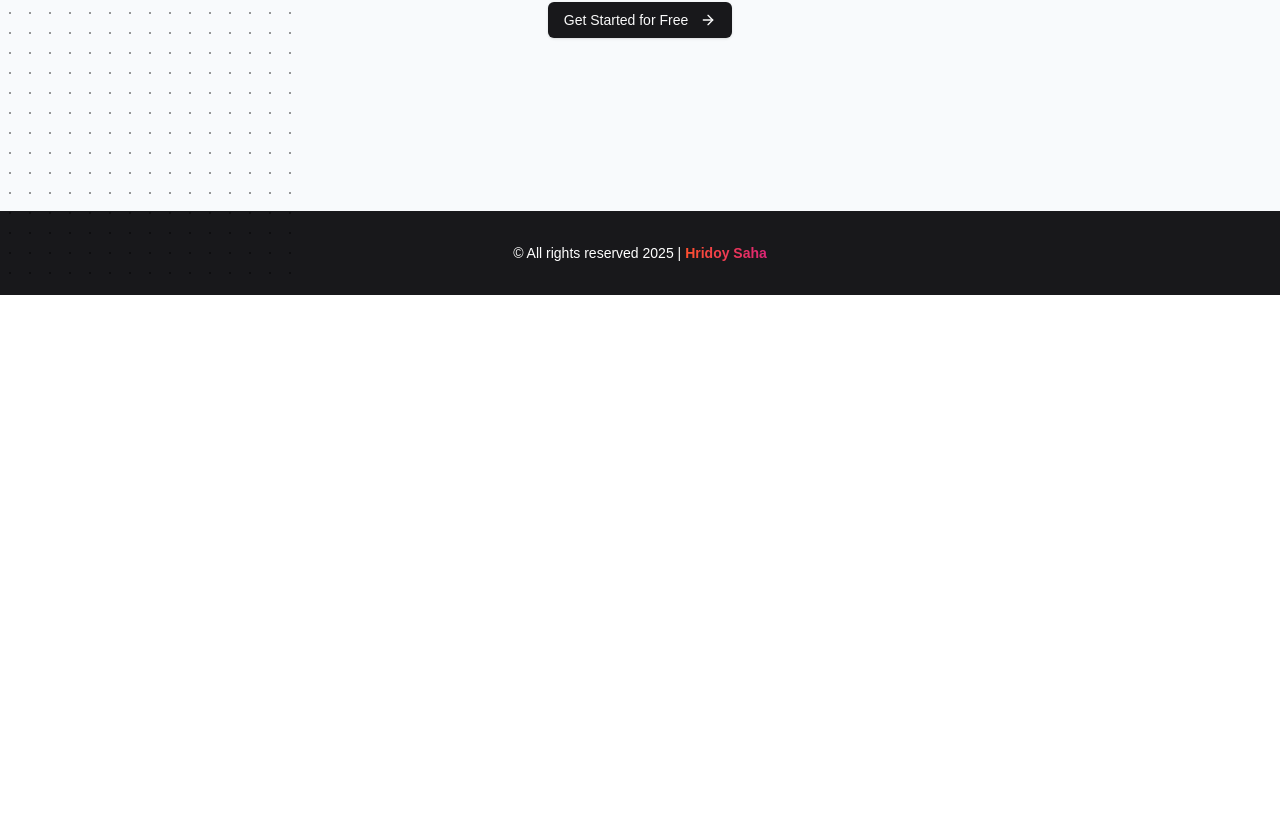
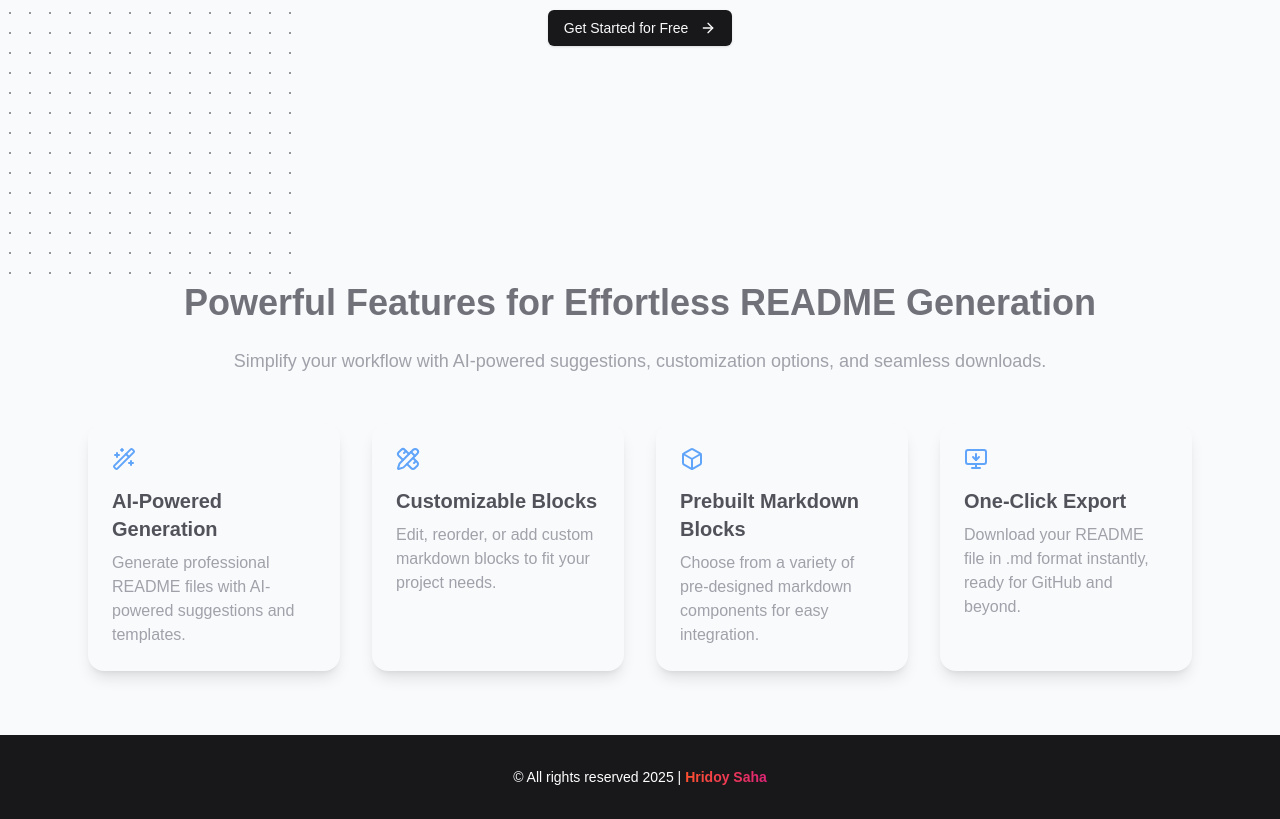
Before and after one commit to hridoysaha969/git-write, a Next.js app: page / in a window 1280 px wide. Shown: the part 437-1256 px from the top of the page. Before the commit the page ends 800 px from the top, so only its background shows below. Built offline with nearby package versions, Linux system fonts and the light colour scheme.

Commit message:
SEO update

```diff
--- a/src/app/(root)/page.js
+++ b/src/app/(root)/page.js
@@ -1,3 +1,4 @@
+import Features from "@/components/Features";
 import Footer from "@/components/Footer";
 import Header from "@/components/Header";
 import Navbar from "@/components/Navbar";
@@ -7,6 +8,7 @@ export default function Home() {
     <section className="bg-slate-50">
       <Navbar />
       <Header />
+      <Features />
       <Footer />
     </section>
   );
--- a/src/app/globals.css
+++ b/src/app/globals.css
@@ -144,7 +144,7 @@ body {
 }
 
 .markdown h2 {
-  margin: 22px 0 10px;
+  margin: 24px 0 10px;
   font-weight: bold;
 }
 .markdown h3 {
@@ -152,7 +152,7 @@ body {
   font-weight: bold;
 }
 .markdown h1 {
-  margin: 24px 0 10px;
+  margin: 28px 0 10px;
   font-weight: bold;
 }
 
--- a/src/app/layout.js
+++ b/src/app/layout.js
@@ -20,6 +20,7 @@ export const metadata = {
     "GitWrite is the ultimate tool for developers to create professional README files effortlessly. Input your project details, preview your README, and download it instantly—saving you time and effort.",
   keywords: [
     "README Generator",
+    "README maker",
     "Professional README Tool",
     "Effortless README Creator",
     "GitHub README Maker",
@@ -27,6 +28,8 @@ export const metadata = {
     "Developer README Tool",
     "Automated README Generator",
     "Time-Saving README Generator",
+    "README Generator for Developers",
+    "README Generator for GitHub",
   ],
   openGraph: {
     title: "GitWrite - Simplify Your README Creation",
@@ -50,6 +53,14 @@ export const metadata = {
       "GitWrite is the ultimate tool for developers to create professional README files effortlessly. Input your project details, preview your README, and download it instantly—saving you time and effort.",
     images: ["/gitwrite_logo.png"], // Replace with your image URL
   },
+  robots: {
+    index: true,
+    follow: true,
+    googleBot: {
+      index: true,
+      follow: true,
+    },
+  },
 };
 
 export default function RootLayout({ children }) {
--- a/src/components/AppSidebar.jsx
+++ b/src/components/AppSidebar.jsx
@@ -5,23 +5,25 @@ import {
   Sidebar,
   SidebarContent,
   SidebarFooter,
-  SidebarGroup,
-  SidebarGroupContent,
-  SidebarGroupLabel,
   SidebarHeader,
-  SidebarMenu,
-  SidebarMenuButton,
-  SidebarMenuItem,
   SidebarRail,
-  useSidebar,
 } from "@/components/ui/sidebar";
 import { NavMain } from "./NavMain";
 import { NavUser } from "./NavUser";
 import { useSections } from "@/contexts/SectionContext";
+import NotRegister from "./NotRegister";
 
 export function AppSidebar({ ...props }) {
-  const { availableSection, selectedSection, addSection, removeSection } =
-    useSections();
+  const {
+    version,
+    updateVersion,
+    availableSection,
+    selectedSection,
+    addSection,
+    removeSection,
+  } = useSections();
+
+  console.log(version);
 
   return (
     <Sidebar {...props}>
@@ -30,6 +32,9 @@ export function AppSidebar({ ...props }) {
       </SidebarHeader>
 
       <SidebarContent>
+        {version === "free" ? (
+          <>
+            {" "}
             <NavMain
               items={selectedSection}
               title="Selected Section"
@@ -40,6 +45,10 @@ export function AppSidebar({ ...props }) {
               title="Available Section"
               addSection={addSection}
             />
+          </>
+        ) : (
+          <NotRegister />
+        )}
       </SidebarContent>
       <SidebarFooter>
         <NavUser />
--- /dev/null
+++ b/src/components/Features.jsx
@@ -0,0 +1,49 @@
+import { Box, MonitorDown, PencilRuler, WandSparkles } from "lucide-react";
+
+export default function Features() {
+  return (
+    <section className="py-16">
+      <div className="max-w-6xl mx-auto text-center px-6">
+        <h2 className="text-4xl text-zinc-500 font-bold mb-6">
+          Powerful Features for Effortless README Generation
+        </h2>
+        <p className="text-lg text-zinc-400 mb-12">
+          Simplify your workflow with AI-powered suggestions, customization
+          options, and seamless downloads.
+        </p>
+        <div className="grid grid-cols-1 md:grid-cols-2 lg:grid-cols-4 gap-8">
+          <FeatureCard
+            icon={<WandSparkles />}
+            title="AI-Powered Generation"
+            description="Generate professional README files with AI-powered suggestions and templates."
+          />
+          <FeatureCard
+            icon={<PencilRuler />}
+            title="Customizable Blocks"
+            description="Edit, reorder, or add custom markdown blocks to fit your project needs."
+          />
+          <FeatureCard
+            icon={<Box />}
+            title="Prebuilt Markdown Blocks"
+            description="Choose from a variety of pre-designed markdown components for easy integration."
+          />
+          <FeatureCard
+            icon={<MonitorDown />}
+            title="One-Click Export"
+            description="Download your README file in .md format instantly, ready for GitHub and beyond."
+          />
+        </div>
+      </div>
+    </section>
+  );
+}
+
+function FeatureCard({ icon, title, description }) {
+  return (
+    <div className="bg-slate-50 p-6 rounded-2xl shadow-lg text-start hover:bg-slate-100 transition duration-300">
+      <div className="text-4xl text-blue-400 mb-4">{icon}</div>
+      <h3 className="text-xl text-zinc-600 font-semibold mb-2">{title}</h3>
+      <p className="text-zinc-400">{description}</p>
+    </div>
+  );
+}
--- a/src/components/Navbar.jsx
+++ b/src/components/Navbar.jsx
@@ -4,10 +4,10 @@ import Logo from "./Logo";
 
 const Navbar = () => {
   return (
-    <nav className="py-2 px-2 shadow-md bg-gray-50">
+    <nav className="py-3 px-2 shadow-md bg-gray-50">
       <div className="container flex items-center justify-between">
         <Logo />
-        <ul className="flex items-center gap-4">
+        {/* <ul className="flex items-center gap-4">
           <li>
             <Link href="/" className="text-zinc-500 font-semibold">
               Home
@@ -23,7 +23,7 @@ const Navbar = () => {
               Pricing
             </Link>
           </li>
-        </ul>
+        </ul> */}
       </div>
     </nav>
   );
--- /dev/null
+++ b/src/components/NotRegister.jsx
@@ -0,0 +1,23 @@
+import { Lock } from "lucide-react";
+import { Button } from "./ui/button";
+import Link from "next/link";
+
+const NotRegister = () => {
+  return (
+    <div className="py-4 px-4 h-full flex flex-col items-center justify-center gap-2">
+      <p className="w-20 h-20 p-1 rounded-full flex items-center justify-center border border-zinc-500">
+        <Lock className="w-12 h-12 text-zinc-500" />
+      </p>
+      <p className="text-sm text-center text-zinc-500">
+        You must be logged in to use this feature.
+      </p>
+      <Button asChild>
+        <Link href={"/login"} className="w-full">
+          Login
+        </Link>
+      </Button>
+    </div>
+  );
+};
+
+export default NotRegister;
--- a/src/components/SidebarPageHeader.jsx
+++ b/src/components/SidebarPageHeader.jsx
@@ -1,10 +1,11 @@
 "use client";
-import { Download } from "lucide-react";
+import { Download, Home } from "lucide-react";
 import { SidebarTrigger, useSidebar } from "./ui/sidebar";
 // import { Moon, Sun } from "lucide-react";
 // import { Button } from "./ui/button";
 import { Separator } from "@/components/ui/separator";
 import { useSections } from "@/contexts/SectionContext";
+import Link from "next/link";
 
 const SidebarPageHeader = () => {
   const { readmeContent } = useSections();
@@ -36,6 +37,9 @@ const SidebarPageHeader = () => {
           <Moon className="w-4 h-4" />
         )}
       </Button> */}
+        <Link href={"/"}>
+          <Home className="h-4 w-4 -ml-1" />
+        </Link>
       </div>
 
       <div>
--- a/src/contexts/SectionContext.js
+++ b/src/contexts/SectionContext.js
@@ -24,6 +24,7 @@ export const SectionProvider = ({ children }) => {
     setSelectedSection(
       storedSelectedSection ? JSON.parse(storedSelectedSection) : []
     );
+
     const parsedSections = storedAvailableSection
       ? JSON.parse(storedAvailableSection)
       : sections;
```
Also changed, not shown: src/components/NavUser.jsx (+53 -14 lines), public/user.png (added). Lines whose indentation alone changed are shown as unchanged.
